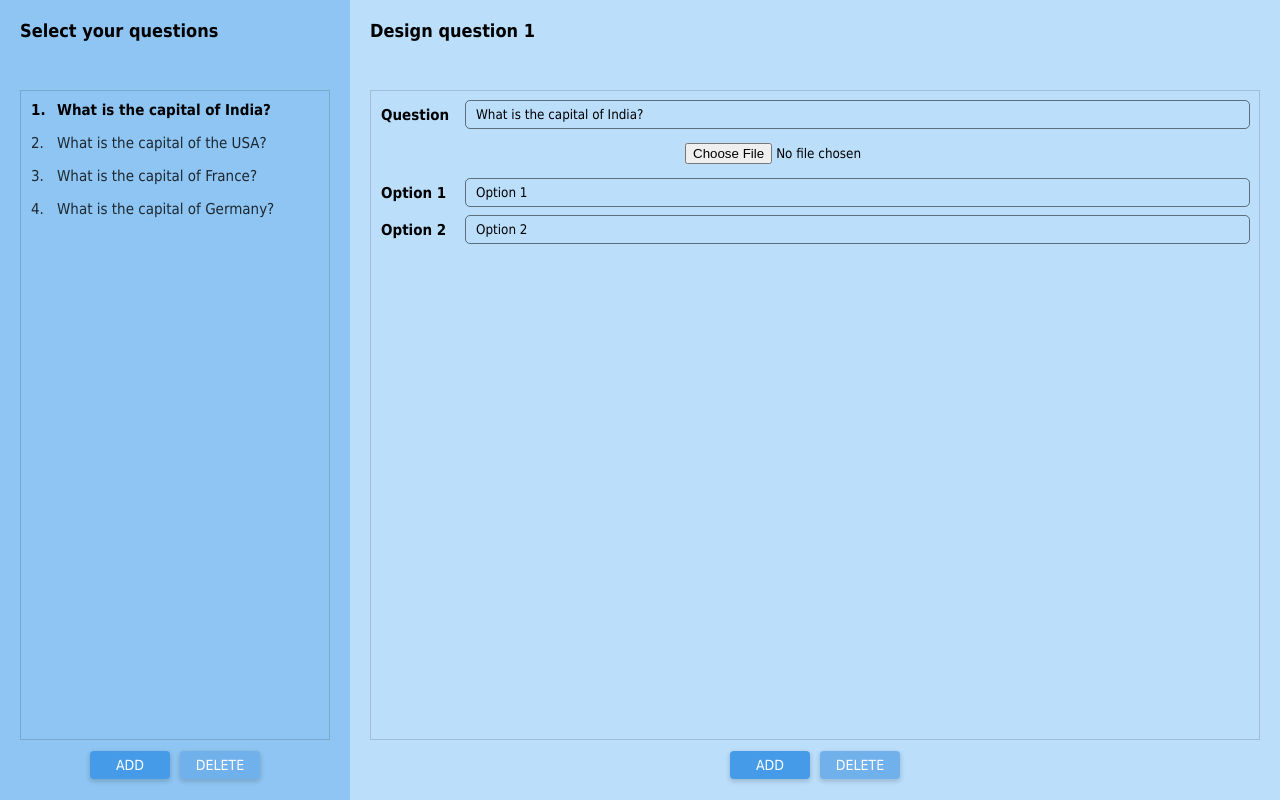
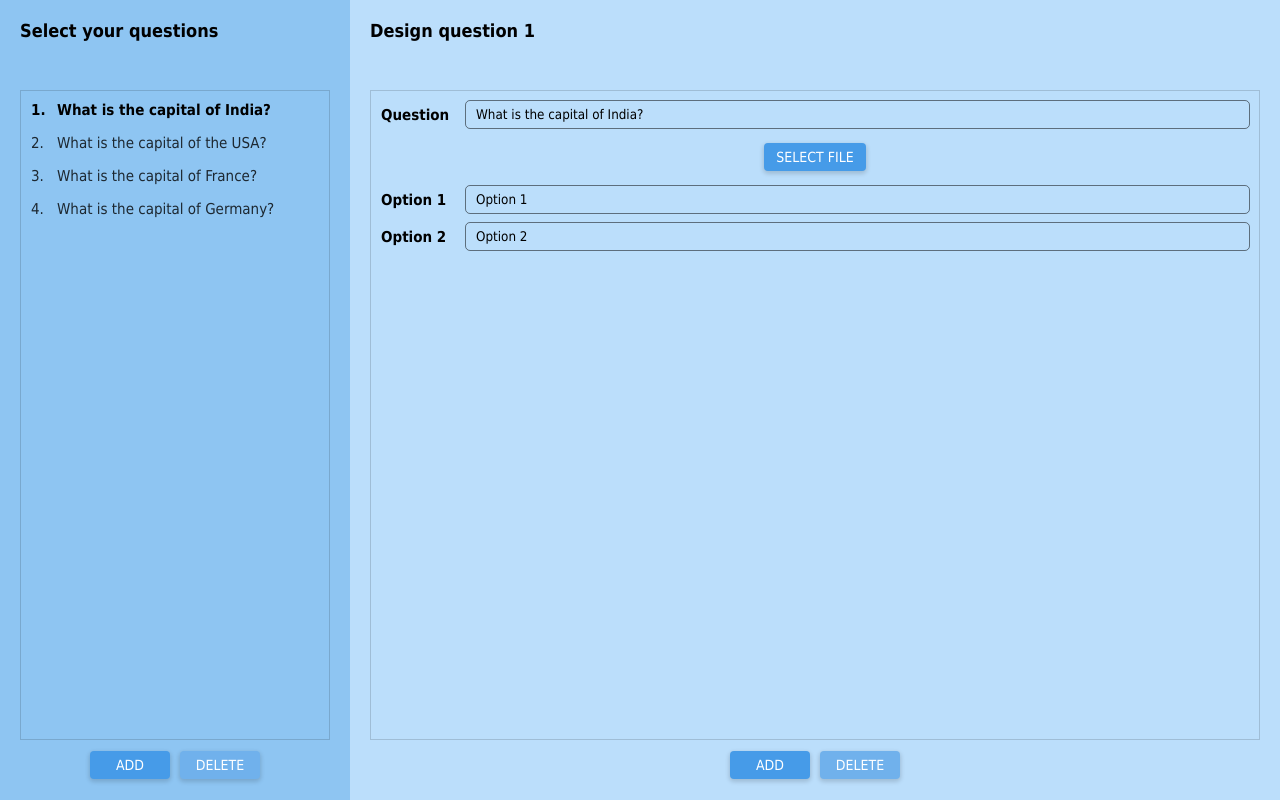
Before and after one commit to monk-kokkalis/disprz, a React (Create React App) app: page / in a window 1280 px wide. Built offline with nearby package versions, Linux system fonts and the light colour scheme.

Commit message:
added file input and image preview

```diff
--- a/src/components/QuizCreator/components/ChoiceCreator/components/Editor/components/Template/components/ImageSection/ImageSection.js
+++ b/src/components/QuizCreator/components/ChoiceCreator/components/Editor/components/Template/components/ImageSection/ImageSection.js
@@ -1,8 +1,23 @@
+import {useState} from 'react';
 import Style from './ImageSection.module.scss';
+import FileInput from 'elements/FileInput/FileInput';
 function ImageSection() {
+    const [imageData, setImageData] = useState({url: null, name: null});
+    const changeCallback = (data) => {
+        setImageData(data);
+    }
     return (
         <section className={Style.Main}>
-            <input type="file" />
+            {imageData.url ? (
+                <>
+                    <div className="preview--container">
+                        <img src={imageData.url} alt="" className="preview" />
+                    </div>
+                    <div className="name">{imageData.name}</div>
+                </>
+                ) : null
+            }
+            <FileInput {...{changeCallback}} />
         </section>
     )
 }
--- a/src/components/QuizCreator/components/ChoiceCreator/components/Editor/components/Template/components/ImageSection/ImageSection.module.scss
+++ b/src/components/QuizCreator/components/ChoiceCreator/components/Editor/components/Template/components/ImageSection/ImageSection.module.scss
@@ -2,4 +2,14 @@
     padding: 15px;
     text-align: center;
 
+    div[class~=preview--container] {
+        margin: 0 auto;
+        max-width: 150px;
+        max-height: 150px;
+        img {
+            width: 100%;
+            height: 100%;
+        }
+    }
+
 }
--- /dev/null
+++ b/src/elements/FileInput/FileInput.js
@@ -0,0 +1,19 @@
+import Style from './FileInput.module.scss';
+function FileInput({changeCallback}) {
+    const fileChangeHandler = (event) => {
+        const target = event.target;
+        const url = URL.createObjectURL(target.files[0]);
+        const name = target.files[0].name
+        changeCallback({url, name})
+    }
+    return (
+        <div className={Style.Main}>
+            <label>
+                <input type="file" onChange={fileChangeHandler} />
+                <span className="label--text">Select File</span>
+            </label>
+        </div>
+    )
+}
+
+export default FileInput;
--- /dev/null
+++ b/src/elements/FileInput/FileInput.module.scss
@@ -0,0 +1,23 @@
+@use 'components/QuizCreator/mixins.scss';
+.Main {
+    label {
+        color: #fff;
+        cursor: pointer;
+        display: inline-flex;
+
+        input[type=file] {
+            position: absolute;
+            visibility: hidden;
+        }
+
+        span[class~=label--text] {
+            @include mixins.button;
+            @include mixins.primary-button;
+        }
+
+        @media (max-width: 400px) {
+            width: 100%;
+            justify-content: space-between;
+        }
+    }
+}
```
